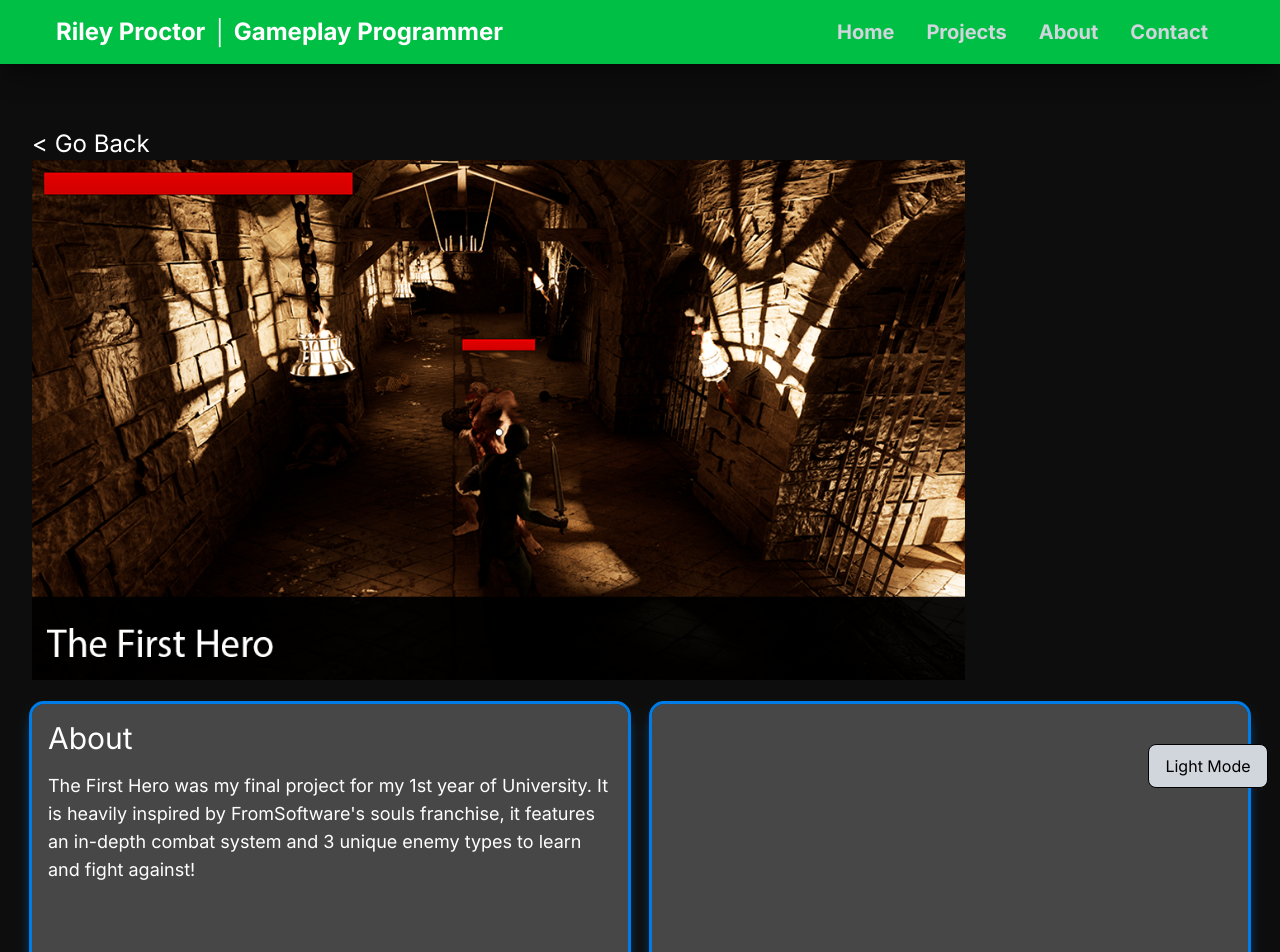
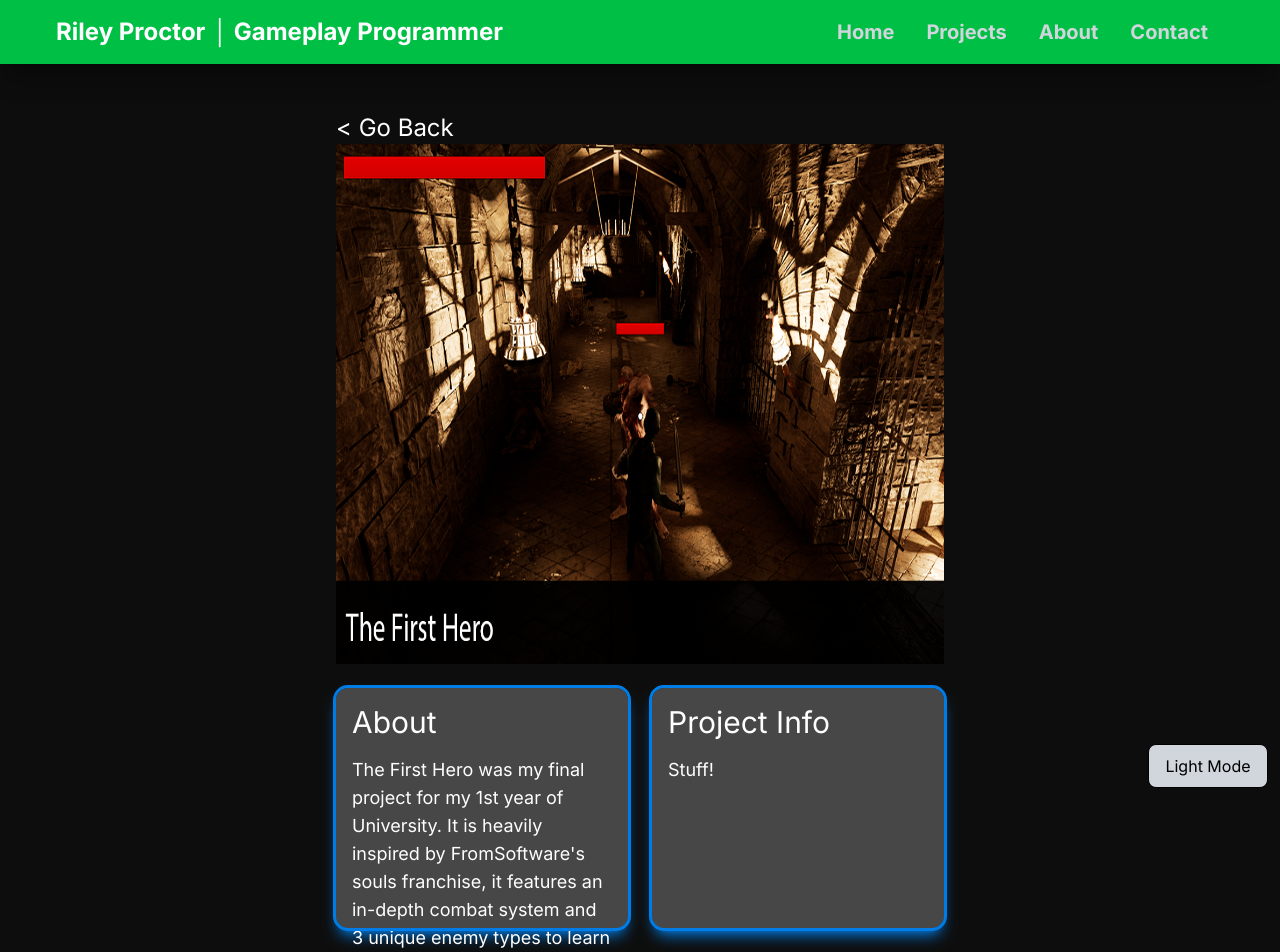
Before and after one commit to RProctor2006/RileyProctor-Portfolio, a React (Vite) app in the folder RileyProctor-PortfolioProject/: page /TheFirstHero in a window 1280 px wide. Shown: the top 952 px of the page. Built offline with nearby package versions, Linux system fonts and the light colour scheme.

Commit message:
Added Width Constraint
Added a width constraint to the main division of the TFH project page and centered everything

```diff
--- a/RileyProctor-PortfolioProject/src/pages/TheFirstHeroPage.tsx
+++ b/RileyProctor-PortfolioProject/src/pages/TheFirstHeroPage.tsx
@@ -2,8 +2,8 @@ import { Link } from 'react-router-dom'
 
 function TheFirstHeroPage() {
     return (
-        <div className="min-h-screen flex-col justify-items-center bg-white text-black dark:bg-darkbg dark:text-white">
-            <div className="pt-24" >
+        <div className="min-h-screen max-w-1/2 mx-auto flex-col justify-items-center bg-white text-black dark:bg-darkbg dark:text-white">
+            <div className="pt-20" >
 
                 {/*Go Back Button*/}
                 <div className="flex justify-start">
@@ -17,21 +17,21 @@ function TheFirstHeroPage() {
 
                 {/*Info Boxes Underneath*/}
                 <div className="flex flex-row mt-6">
-                  <div className="dark:bg-darkbgsec h-75 w-1/2 mr-3 shadow-lg shadow-lightacc2 outline-solid outline-lightacc2 rounded-xl">
+                  <div className="dark:bg-darkbgsec h-60 w-1/2 mr-3 shadow-lg shadow-lightacc2 outline-solid outline-lightacc2 rounded-xl">
                       {/*About Box*/}
                       <div className="p-4 text-wrap text-left">
                           <h1 className="text-3xl">About</h1>
                           <p className="text-lg pt-4">The First Hero was my final project for my 1st year of University. It is heavily inspired by FromSoftware's souls franchise, it features an in-depth combat
                           system and 3 unique enemy types to learn and fight against!</p>
                       </div>
-
                   </div>
 
-                  <div className="dark:bg-darkbgsec h-75 w-1/2 ml-3 shadow-lg shadow-lightacc2 outline-solid outline-lightacc2 rounded-xl">
+                  <div className="dark:bg-darkbgsec h-60 w-1/2 ml-3 shadow-lg shadow-lightacc2 outline-solid outline-lightacc2 rounded-xl">
                       {/*Project Info Box*/}
-
-
-
+                      <div className="p-4 text-wrap text-left">
+                          <h1 className="text-3xl">Project Info</h1>
+                          <p className="text-lg pt-4">Stuff!</p>
+                      </div>
                   </div>
                 </div>
             </div>
```
